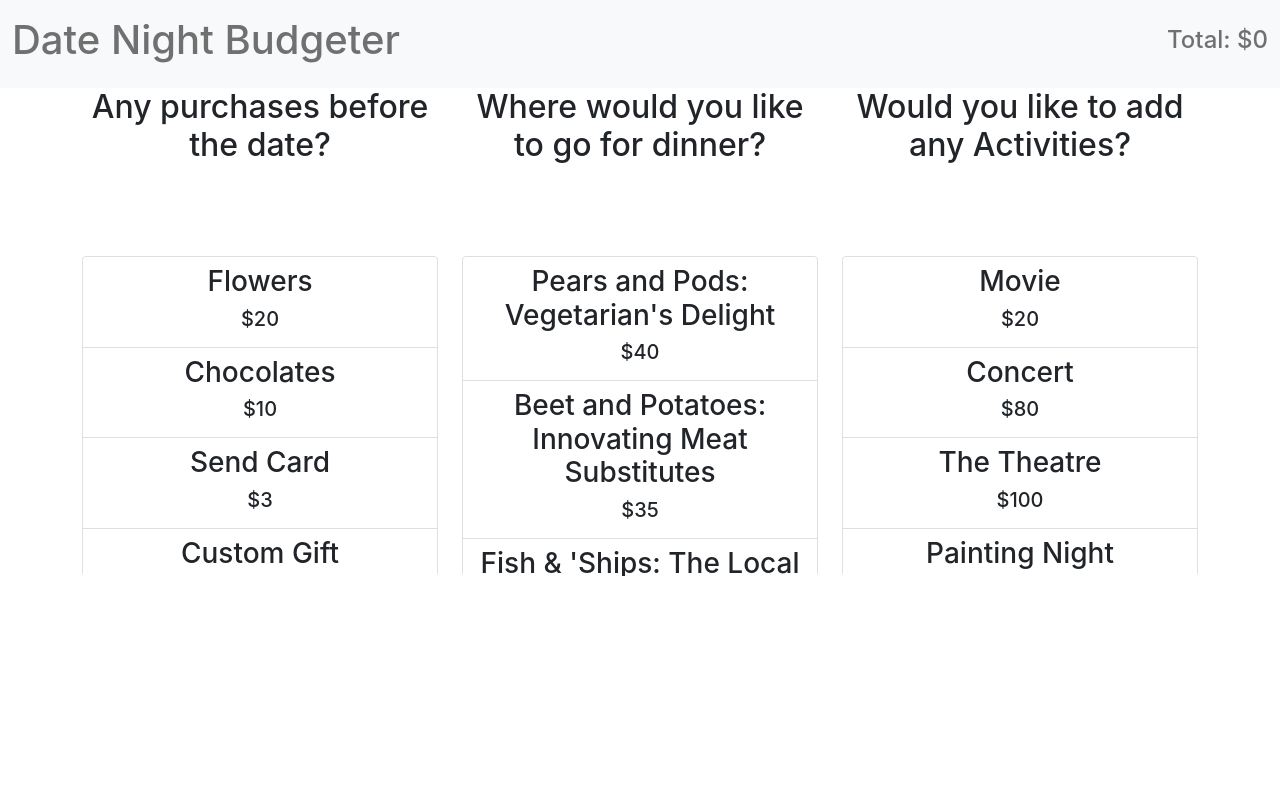
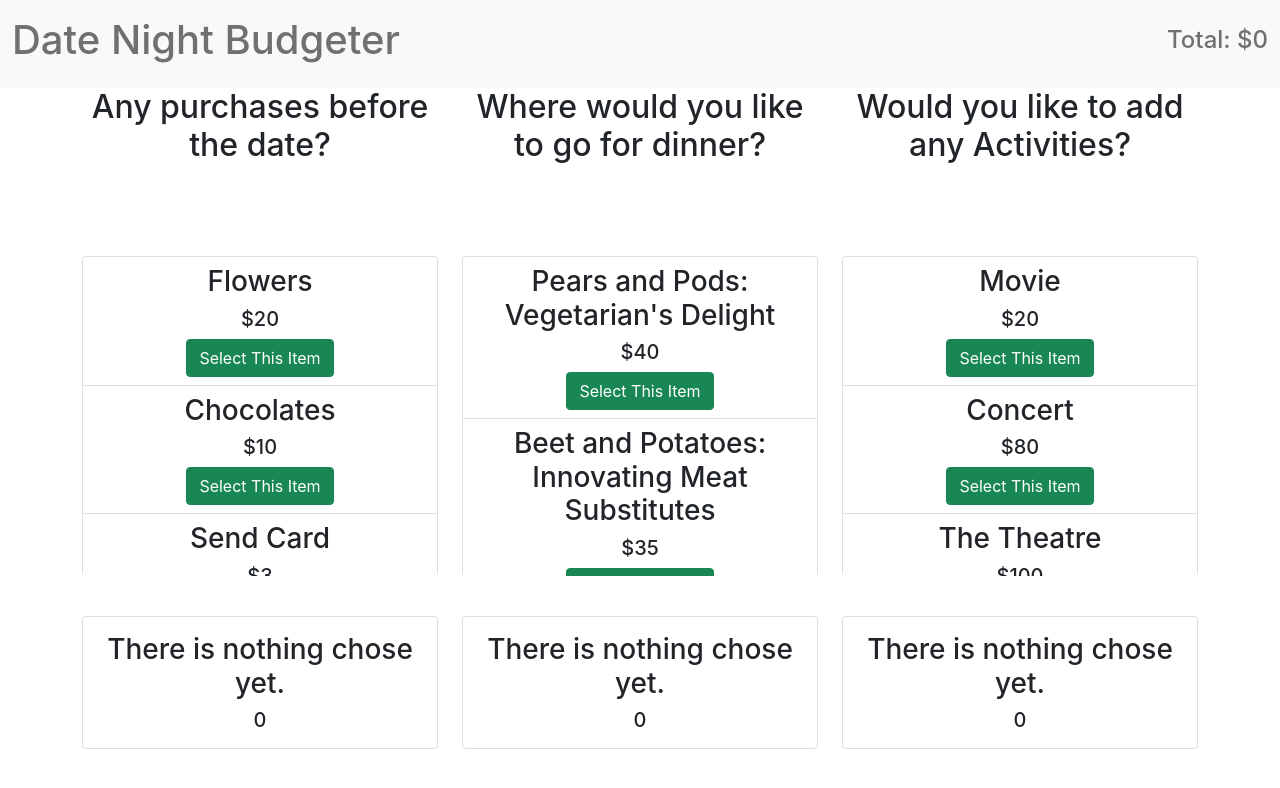
Before and after one commit to jackthelab/date-budget-tracker, a React (Create React App) app: page / in a window 1280 px wide. Shown: the top 788 px of the page. Built offline with nearby package versions, Linux system fonts and the light colour scheme.

Commit message:
Added a select button and added a current selection card.

```diff
--- /dev/null
+++ b/src/components/CurrentSelection.js
@@ -0,0 +1,18 @@
+import React from 'react'
+
+export default class CurrentSelection extends React.Component {
+
+    render() {
+        return (
+            <div className="card col-md-12" style={{marginTop: "2.5rem"}}>
+
+                <div className="card-body">
+                    <h3 className="card-title">{this.props.choice.name}</h3>
+                    <h5 className="card-text">{this.props.choice.price}</h5>
+                </div>
+
+            </div>
+        )
+    }
+
+}
--- a/src/components/OptionsList.js
+++ b/src/components/OptionsList.js
@@ -10,6 +10,7 @@ export default class OptionsList extends React.Component {
                     <li key={option.id} className="list-group-item">
                         <h3>{option.name}</h3>
                         <h5>${option.price}</h5>
+                        <button className="btn btn-success">Select This Item</button>
                     </li>
                 )}
             </ul>
--- a/src/containers/Activity.js
+++ b/src/containers/Activity.js
@@ -1,5 +1,6 @@
 import React from 'react'
 import OptionsList from '../components/OptionsList'
+import CurrentSelection from '../components/CurrentSelection'
 
 
 export default class Activity extends React.Component {
@@ -11,12 +12,21 @@ export default class Activity extends React.Component {
         {id: 4, name: "Painting Night", price: 50}
     ]
 
+    constructor() {
+        super()
+
+        this.state = {
+            selectedActivity: {name: "There is nothing chose yet.", price: 0}
+        }
+    }
+
     render() {
         return (
             <div className="col-md-4">
 
                 <h2 style={{height: "10rem"}}>Would you like to add any Activities?</h2>
                 <OptionsList options={this.activityOptions} />
+                <CurrentSelection choice={this.state.selectedActivity} />
 
             </div>
         )
--- a/src/containers/Dinner.js
+++ b/src/containers/Dinner.js
@@ -1,5 +1,6 @@
 import React from 'react'
 import OptionsList from '../components/OptionsList'
+import CurrentSelection from '../components/CurrentSelection'
 
 
 export default class Dinner extends React.Component {
@@ -11,12 +12,21 @@ export default class Dinner extends React.Component {
         {id: 4, name: "Fine Wine and Dine: The Utmost Dining Experience", price: 75}
     ]
 
+    constructor() {
+        super()
+
+        this.state = {
+            selectedActivity: {name: "There is nothing chose yet.", price: 0}
+        }
+    }
+
     render() {
         return (
             <div className="col-md-4">
 
                 <h2 style={{height: "10rem"}}>Where would you like to go for dinner?</h2>
                 <OptionsList options={this.dinnerOptions} />
+                <CurrentSelection choice={this.state.selectedActivity} />
 
             </div>
         )
--- a/src/containers/PreDate.js
+++ b/src/containers/PreDate.js
@@ -1,5 +1,6 @@
 import React from 'react'
 import OptionsList from '../components/OptionsList'
+import CurrentSelection from '../components/CurrentSelection'
 
 
 export default class PreDate extends React.Component {
@@ -11,13 +12,21 @@ export default class PreDate extends React.Component {
         {id: 4, name: "Custom Gift", price: 30}
     ]
 
+    constructor() {
+        super()
+
+        this.state = {
+            selectedActivity: {name: "There is nothing chose yet.", price: 0}
+        }
+    }
+
     render() {
         return (
             <div className="col-md-4">
 
                 <h2 style={{height: "10rem"}}>Any purchases before the date?</h2>
                 <OptionsList options={this.predateOptions} />
-
+                <CurrentSelection choice={this.state.selectedActivity} />
             </div>
         )
     }
```
